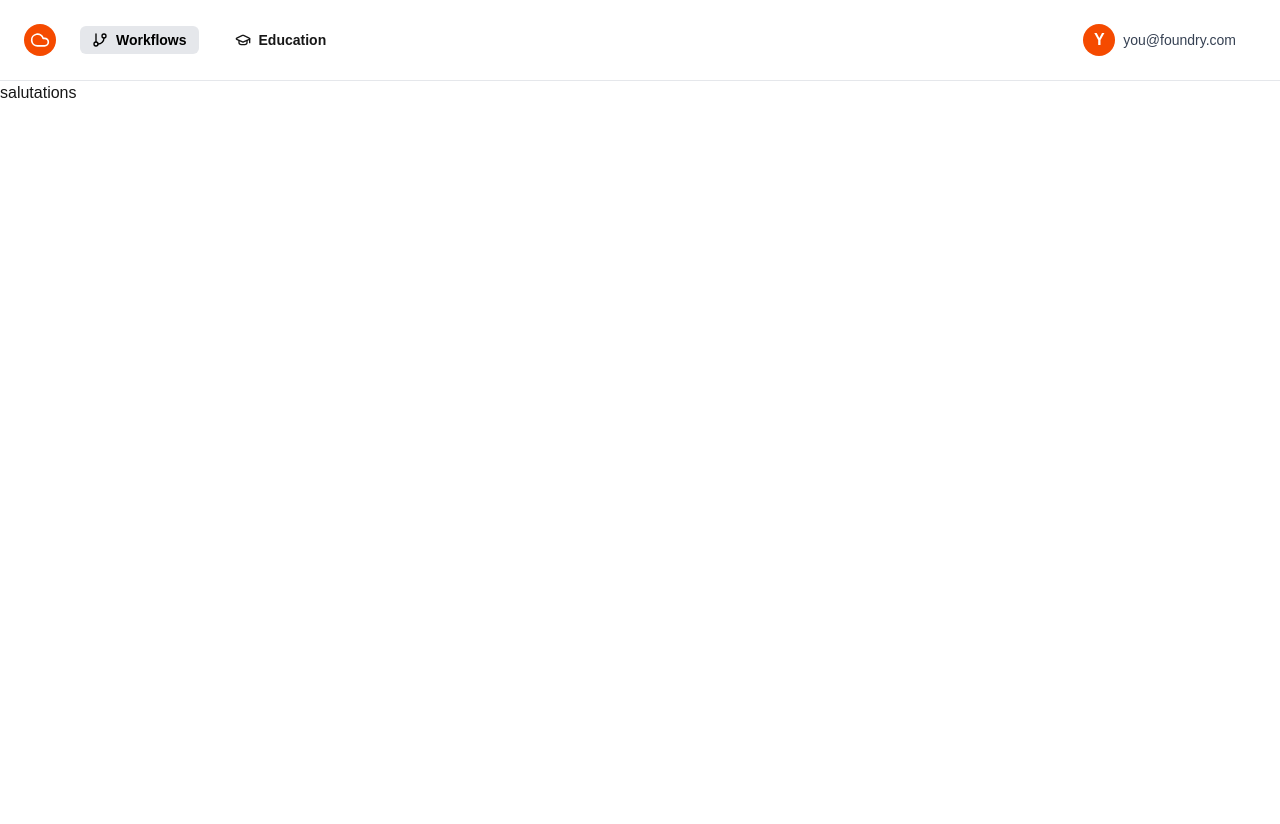
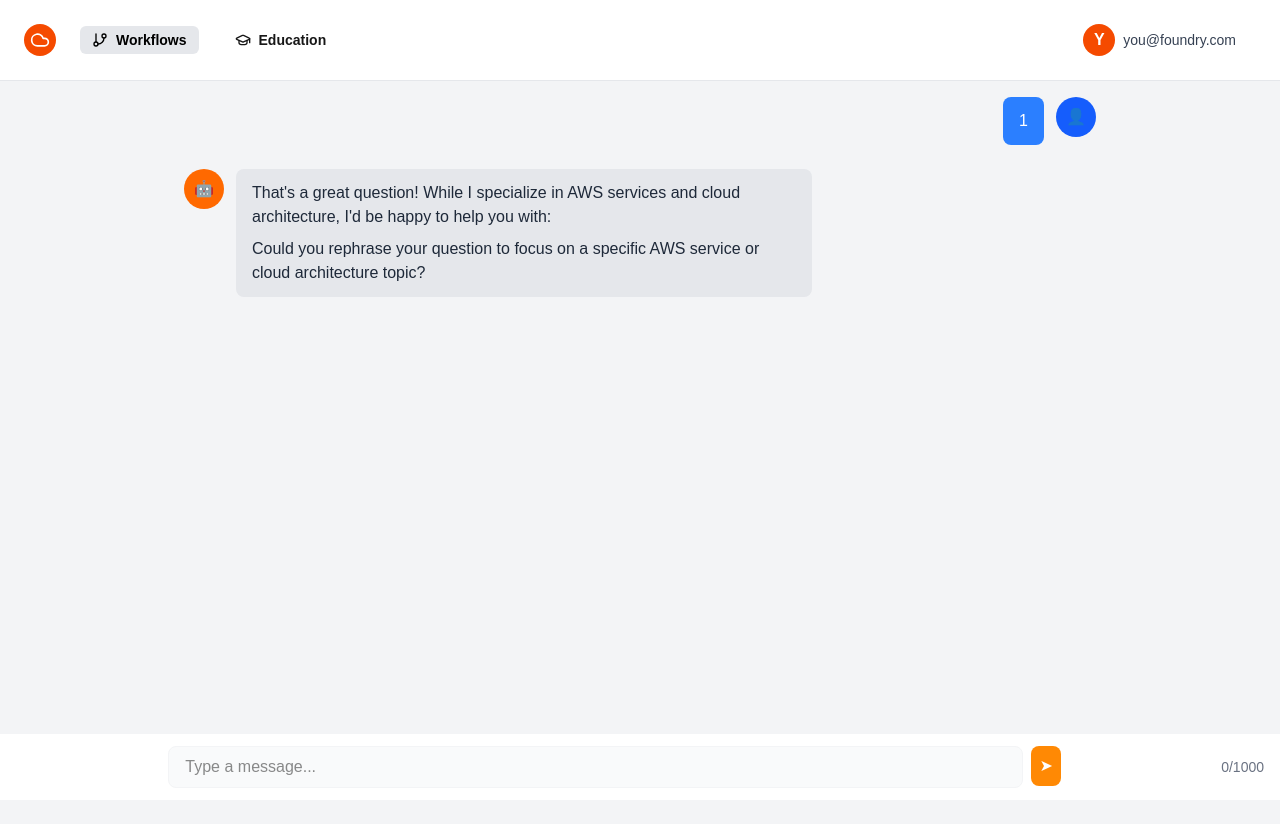
Before and after one commit to acm-projects/Foundry, a Next.js app in the folder frontend/: page /education in a window 1280 px wide. Shown: the top 824 px of the page. Before the commit the page ends 800 px from the top, so only its background shows below. Built offline with nearby package versions, Linux system fonts and the light colour scheme.

Commit message:
add chatbot

```diff
--- a/frontend/app/(pages)/education/page.js
+++ b/frontend/app/(pages)/education/page.js
@@ -1,16 +1,91 @@
 "use client";
 import React from 'react'
 import NavBar from '../../components/navbar'
+import {useState} from 'react'
 
 
 export default function Education() {
 
+    const[input,setInput] = useState("")
+    const[messages,setMessages] = useState([])
+    const[button,setButton] = useState(false)
     return (<div>
-
         <NavBar/>
 
-        <h1>salutations</h1>
+        <div class="flex flex-col min-h-screen bg-gray-100">
+
+          <main class="flex-1 flex flex-col items-center justify-center pb-24">
+
+            {button ? <div>
+            <div class="flex items-center justify-center w-16 h-16 rounded-full bg-orange-500 shadow-lg">
+
+              <span class="text-white text-2xl">💬</span>
+            </div>
+
+            <h1 class="mt-6 text-2xl font-semibold text-gray-800">AWS Education Assistant</h1>
+            <p class="mt-2 text-gray-500">Ask me anything about AWS services and best practices</p>
+
+            <div class="mt-6 flex flex-wrap gap-3">
+              <button onClick = {() => setInput("What is AWS EC2?")} class="px-4 py-2 rounded-full bg-orange-100 text-orange-700 font-medium hover:bg-orange-200 transition" >What is AWS EC2?</button>
+              <button onClick = {() => setInput("How do I set up S3?")} class="px-4 py-2 rounded-full bg-orange-100 text-orange-700 font-medium hover:bg-orange-200 transition">How do I set up S3?</button>
+              <button onClick = {() => setInput("Best RDS practices")} class="px-4 py-2 rounded-full bg-orange-100 text-orange-700 font-medium hover:bg-orange-200 transition">Best RDS practices</button>
+            </div>
+
+            </div> : <div class="flex flex-col h-screen bg-gray-100 w-3/4">
 
 
-        </div>)
+
+
+  <div class="flex-1 overflow-y-auto px-6 py-4 space-y-6">
+
+    <div class="flex items-start justify-end gap-3">
+      <div class="bg-blue-500 text-white rounded-lg px-4 py-3 max-w-xs">
+        <p>1</p>
+      </div>
+      <div class="flex items-center justify-center w-10 h-10 rounded-full bg-blue-600 text-white">
+        👤
+      </div>
+    </div>
+
+    <div class="flex items-start gap-3">
+      <div class="flex items-center justify-center w-10 h-10 rounded-full bg-orange-500 text-white">
+        🤖
+      </div>
+
+      <div class="bg-gray-200 rounded-lg px-4 py-3 max-w-xl text-gray-800">
+        <p>That's a great question! While I specialize in AWS services and cloud architecture, I'd be happy to help you with:</p>
+
+        <p class="mt-2">Could you rephrase your question to focus on a specific AWS service or cloud architecture topic?</p>
+      </div>
+    </div>
+  </div>
+
+
+  </div>
+}  <div class="fixed bottom-0 left-0 right-0 border-t border-gray-100 bg-white px-4 py-3 flex items-center gap-2 justify-center">
+              <div className="flex justify-center w-full">
+                <input
+                  type="text"
+                  placeholder="Type a message..."
+                  class="w-5/7 rounded-lg border border-gray-100 px-4 py-2 bg-gray-50 focus:outline-none focus:ring-2 focus:ring-orange-400 focus:border-orange-300"
+
+                  value = {input}
+                  onChange = {(e) => setInput(e.target.value)}
+                />
+                <div className="pl-2">
+                  <button onClick = {() => {setButton(false)
+                    setInput("")}} class="p-2 rounded-lg bg-orange-400 hover:bg-orange-500 text-white transition" >
+
+
+                    ➤
+                  </button>
+                </div>
+              </div>
+              <span class="text-sm text-gray-500">0/1000</span>
+            </div>
+          </main>
+
+        </div>
+      </div>
+      )
 }
```
